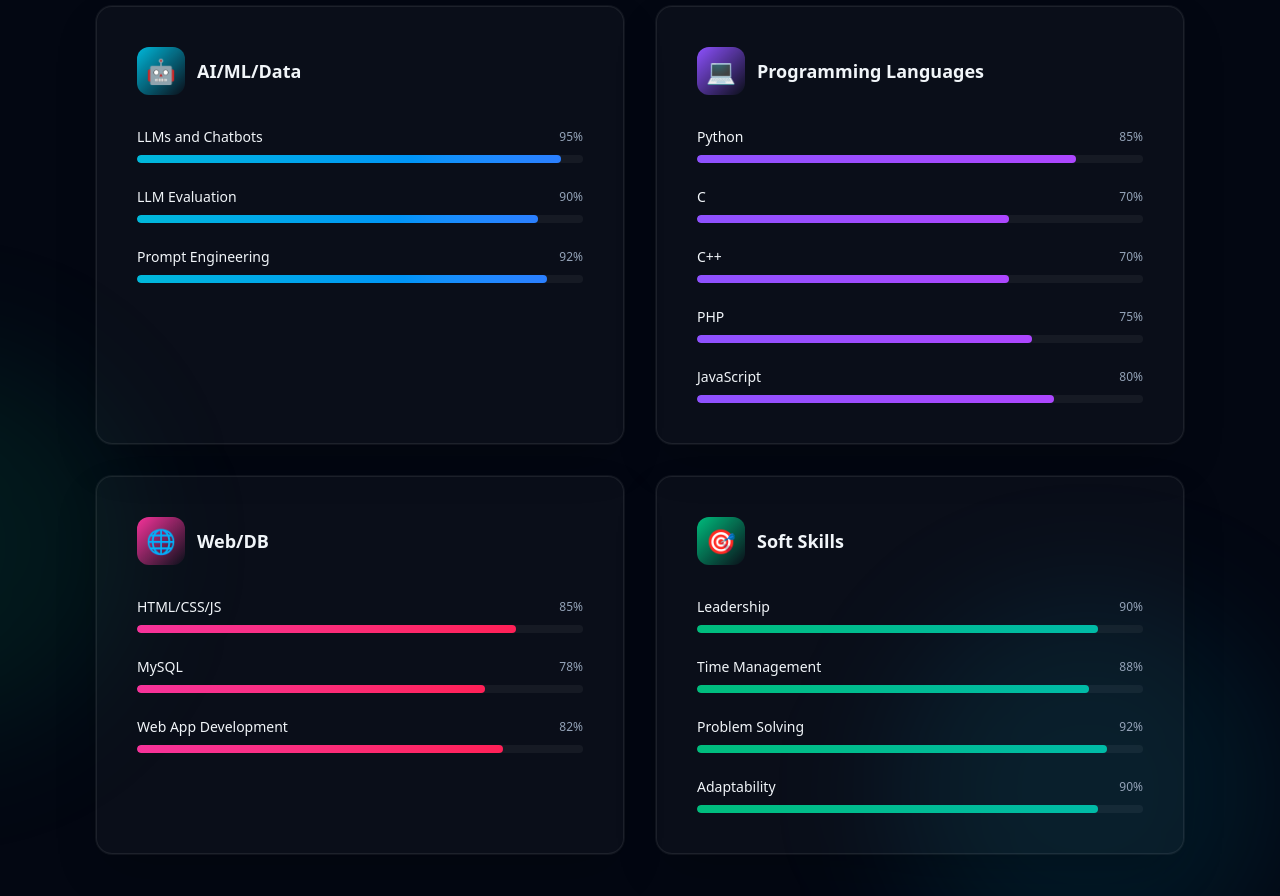
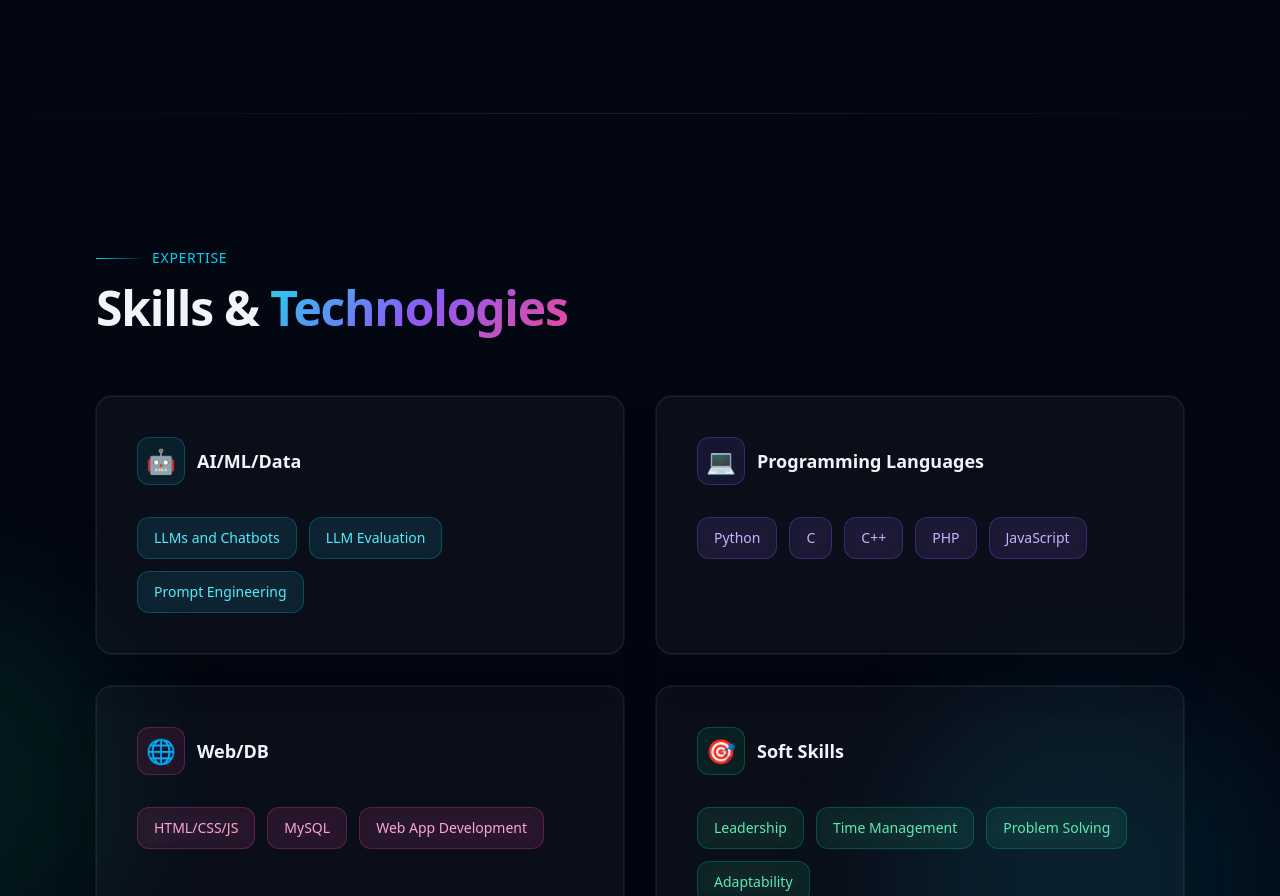
Before and after one commit to Kaveeshvar/kaveeshvar-portfolio, a Next.js app: page / in a window 1280 px wide. Shown: the part 4020-4916 px from the top of the page. Built offline with nearby package versions, Linux system fonts and the light colour scheme.

Commit message:
Changed skills style

```diff
--- a/src/components/sections/Skills.tsx
+++ b/src/components/sections/Skills.tsx
@@ -6,24 +6,6 @@ import { Card } from "../ui/Card";
 import { motion } from "framer-motion";
 import { fadeUp, fadeUpScale, stagger } from "@/lib/motion";
 
-const skillLevels: Record<string, number> = {
-  "LLMs and Chatbots": 95,
-  "LLM Evaluation": 90,
-  "Prompt Engineering": 92,
-  "Python": 85,
-  "C": 70,
-  "C++": 70,
-  "PHP": 75,
-  "JavaScript": 80,
-  "HTML/CSS/JS": 85,
-  "MySQL": 78,
-  "Web App Development": 82,
-  "Leadership": 90,
-  "Time Management": 88,
-  "Problem Solving": 92,
-  "Adaptability": 90,
-};
-
 const categoryIcons: Record<string, string> = {
   "AI/ML/Data": "🤖",
   "Programming Languages": "💻",
@@ -31,11 +13,27 @@ const categoryIcons: Record<string, string> = {
   "Soft Skills": "🎯",
 };
 
-const categoryGradients: Record<string, string> = {
-  "AI/ML/Data": "from-cyan-500 to-blue-500",
-  "Programming Languages": "from-violet-500 to-purple-500",
-  "Web/DB": "from-pink-500 to-rose-500",
-  "Soft Skills": "from-emerald-500 to-teal-500",
+const categoryGradients: Record<string, { border: string; bg: string; text: string }> = {
+  "AI/ML/Data": {
+    border: "border-cyan-500/30",
+    bg: "bg-cyan-500/10",
+    text: "text-cyan-300",
+  },
+  "Programming Languages": {
+    border: "border-violet-500/30",
+    bg: "bg-violet-500/10",
+    text: "text-violet-300",
+  },
+  "Web/DB": {
+    border: "border-pink-500/30",
+    bg: "bg-pink-500/10",
+    text: "text-pink-300",
+  },
+  "Soft Skills": {
+    border: "border-emerald-500/30",
+    bg: "bg-emerald-500/10",
+    text: "text-emerald-300",
+  },
 };
 
 export default function Skills() {
@@ -78,55 +76,39 @@ export default function Skills() {
             variants={stagger}
             className="grid gap-8 md:grid-cols-2"
           >
-            {groups.map(([category, skills]) => (
+            {groups.map(([category, skills]) => {
+              const colors = categoryGradients[category];
+              return (
                 <motion.div key={category} variants={fadeUpScale}>
                   <Card className="p-8 md:p-10 h-full" hover>
                     {/* Category header */}
                     <div className="flex items-center gap-3 mb-8">
-                    <div className={`w-12 h-12 rounded-xl bg-gradient-to-br ${categoryGradients[category]}/20 flex items-center justify-center text-2xl`}>
+                      <div className={`w-12 h-12 rounded-xl ${colors.bg} border ${colors.border} flex items-center justify-center text-2xl`}>
                         {categoryIcons[category]}
                       </div>
                       <h3 className="text-lg font-semibold">{category}</h3>
                     </div>
 
-                  {/* Skills list */}
-                  <div className="space-y-6">
-                    {skills.map((skill, index) => {
-                      const level = skillLevels[skill] || 75;
-                      return (
-                        <motion.div
+                    {/* Skills tags */}
+                    <div className="flex flex-wrap gap-3">
+                      {skills.map((skill, index) => (
+                        <motion.span
                           key={skill}
-                          initial={{ opacity: 0, y: 20 }}
-                          whileInView={{ opacity: 1, y: 0 }}
+                          initial={{ opacity: 0, scale: 0.8 }}
+                          whileInView={{ opacity: 1, scale: 1 }}
                           viewport={{ once: true }}
-                          transition={{ delay: index * 0.05, duration: 0.5 }}
+                          transition={{ delay: index * 0.05, duration: 0.4 }}
+                          whileHover={{ scale: 1.05, y: -2 }}
+                          className={`px-4 py-2.5 rounded-xl border ${colors.border} ${colors.bg} ${colors.text} text-sm font-medium backdrop-blur-sm transition-colors hover:border-opacity-50`}
                         >
-                          <div className="flex items-center justify-between mb-2">
-                            <span className="text-sm font-medium">{skill}</span>
-                            <span className="text-xs text-muted-foreground">{level}%</span>
+                          {skill}
+                        </motion.span>
+                      ))}
                     </div>
-
-                          {/* Progress bar */}
-                          <div className="h-2 w-full rounded-full bg-white/5 overflow-hidden">
-                            <motion.div
-                              className={`h-full rounded-full bg-gradient-to-r ${categoryGradients[category]}`}
-                              initial={{ width: 0 }}
-                              whileInView={{ width: `${level}%` }}
-                              viewport={{ once: true }}
-                              transition={{
-                                duration: 1.2,
-                                delay: index * 0.05,
-                                ease: [0.16, 1, 0.3, 1]
-                              }}
-                            />
-                          </div>
+                  </Card>
                 </motion.div>
               );
             })}
-                  </div>
-                </Card>
-              </motion.div>
-            ))}
           </motion.div>
         </motion.div>
       </Container>
--- a/src/content/profile.ts
+++ b/src/content/profile.ts
@@ -30,6 +30,16 @@ export const profile = {
         "Contributed as a Data Analyst for client Anthropic: LLM response evaluation, code reviews, and prompt engineering.",
         "Transitioned to Pod Lead: led and mentored a team of 4 to execute project objectives.",
         "Co-manage a cohort of 20 biology experts; focused on operational excellence by improving processes and workflows to enhance output and efficiency.",
+      ],
+    },
+    {
+      role: "Technical Support and Data Analyst",
+      company: "Prep-Ally Educational Services.",
+      period: "July ’25 - Nov ’25 (Part time)", //July ’25 - Nov ’25
+      bullets: [
+        "Designed and implemented end-to-end automation solutions for exam management, data processing, and reporting using Google Apps Script and Google Sheets.",
+        "Built and optimized dashboards, validation workflows, and large-scale data audits to support academic operations and decision-making. ",
+        "Collaborated closely with stakeholders to translate operational requirements into scalable, reliable technical systems, improving efficiency and accuracy.",
       ],
     },
   ],
```
Lines whose indentation alone changed are shown as unchanged.
